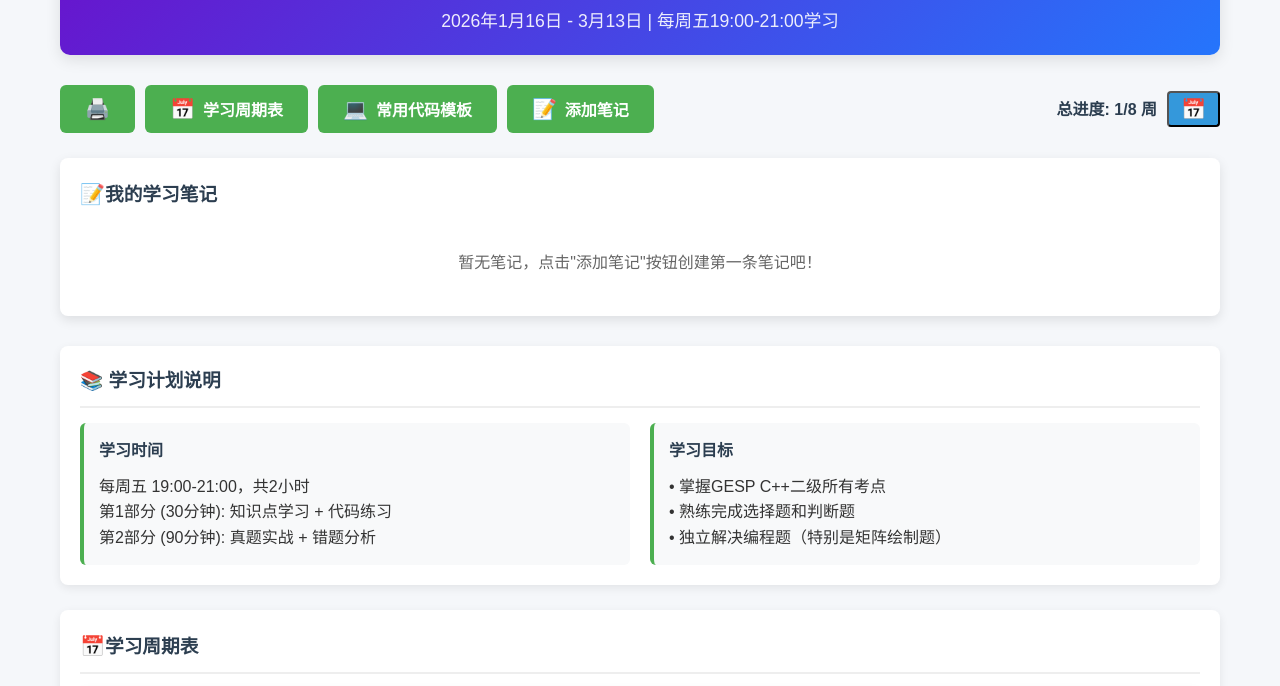
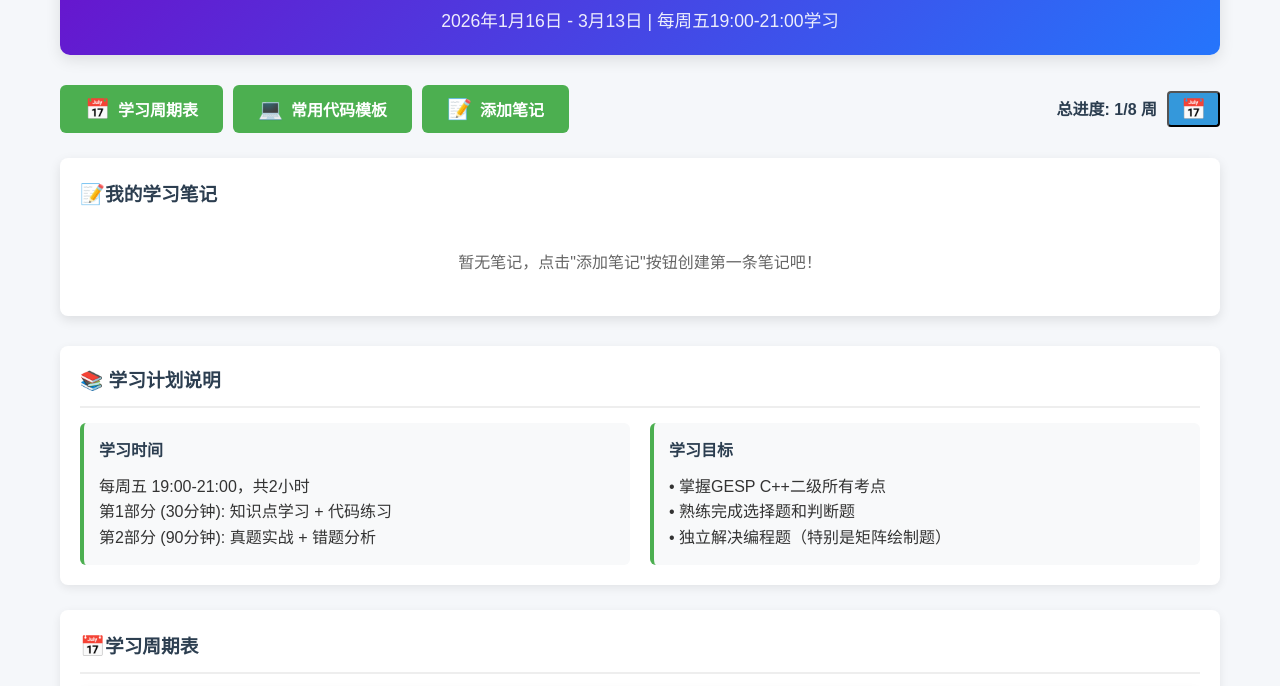
Before and after one commit to ningXD/GESP_learning_plan_wang, a plain HTML site: page planTable.html in a window 1280 px wide. Shown: the part 99-785 px from the top of the page. Drawn offline with Linux system fonts and the light colour scheme.

Commit message:
refactor(planTable): 移除打印按钮并调整布局

```diff
--- a/planTable.html
+++ b/planTable.html
@@ -1068,9 +1068,7 @@
 
     <div class="controls">
         <div style="display: flex; gap: 10px;">
-            <button class="btn" onclick="window.print()" title="打印计划表">
-                <span class="icon">🖨️</span>
-            </button>
+
             <button class="btn" onclick="scrollToElement('.table-container')">
                 <span class="icon">📅</span>
                 学习周期表
```
